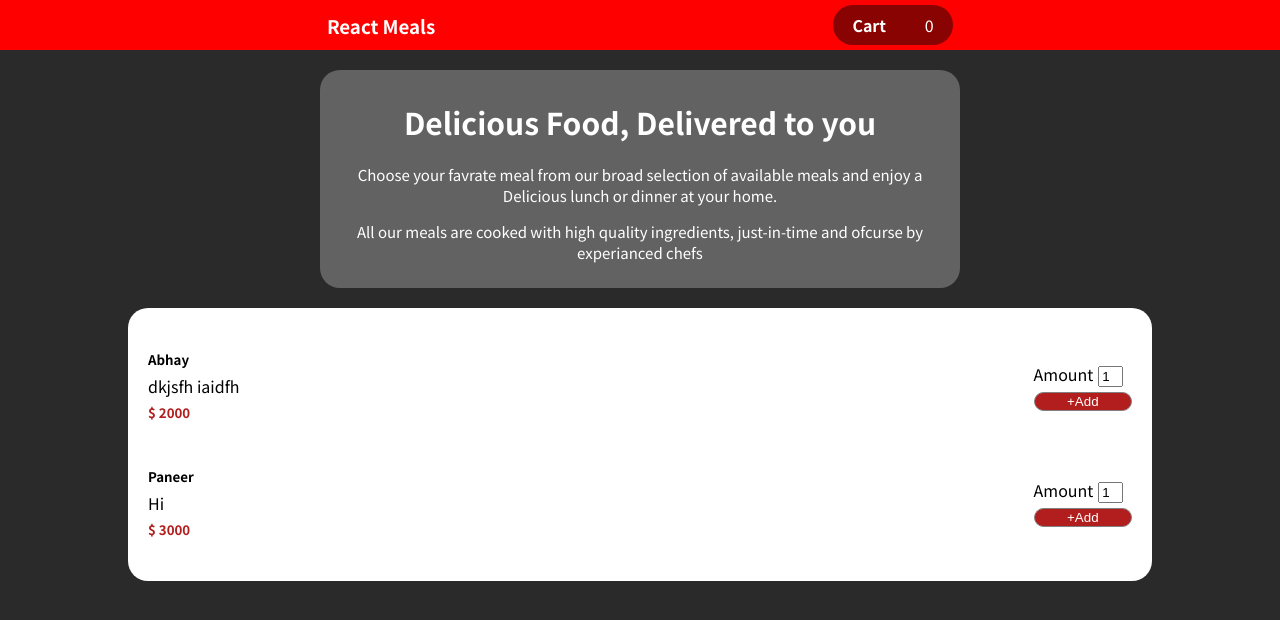
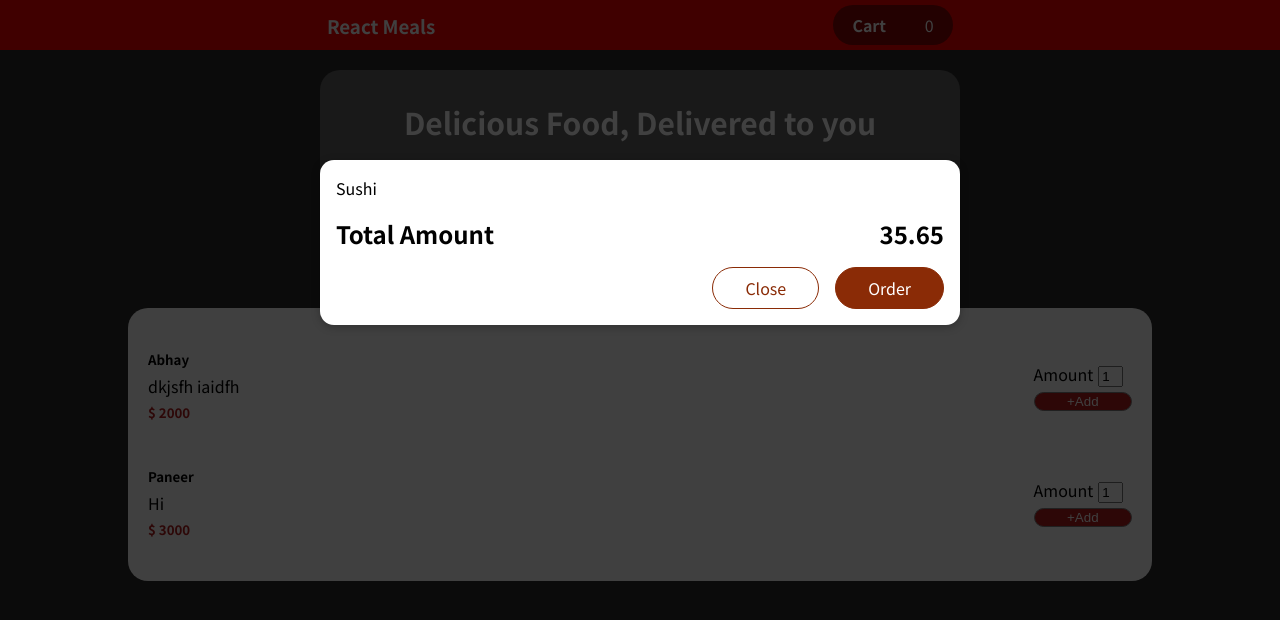
Before and after one commit to abhay-singhchauhan/react-meals-app, a React (Create React App) app: page / in a window 1280 px wide. Shown: the top 620 px of the page. Built offline with nearby package versions, Linux system fonts and the light colour scheme.

Commit message:
added the backdrop

```diff
--- a/public/index.html
+++ b/public/index.html
@@ -28,6 +28,7 @@
   </head>
   <body>
     <noscript>You need to enable JavaScript to run this app.</noscript>
+    <div id="overlays"></div>
     <div id="root"></div>
     <!--
       This HTML file is a template.
--- a/src/App.js
+++ b/src/App.js
@@ -3,10 +3,12 @@
 import Modal from "./components/Layout/Modal";
 import MealList from "./components/Meals/Meallist";
 import { Fragment } from "react";
+import Cart from "./components/Cart/Cart";
 
 function App() {
   return (
     <Fragment>
+      <Cart></Cart>
       <Header></Header>
       <Modal></Modal>
       <MealList></MealList>
--- /dev/null
+++ b/src/components/Cart/Cart.js
@@ -0,0 +1,28 @@
+import Modal from "../UI/modal";
+import classes from "./CartItem.module.css";
+
+const Cart = (props) => {
+  const cartItems = (
+    <ul className={classes["cart-items"]}>
+      {[{ id: "c1", name: "Sushi", amount: 2, price: 12.99 }].map((item) => (
+        <li>{item.name}</li>
+      ))}
+    </ul>
+  );
+
+  return (
+    <Modal>
+      {cartItems}
+      <div className={classes.total}>
+        <span>Total Amount</span>
+        <span>35.65</span>
+      </div>
+      <div className={classes.actions}>
+        <button className={classes["button--alt"]}>Close</button>
+        <button className={classes.button}>Order</button>
+      </div>
+    </Modal>
+  );
+};
+
+export default Cart;
--- /dev/null
+++ b/src/components/Cart/CartItem.module.css
@@ -0,0 +1,46 @@
+.cart-items {
+  list-style: none;
+  margin: 0;
+  padding: 0;
+  max-height: 20rem;
+  overflow: auto;
+}
+
+.total {
+  display: flex;
+  justify-content: space-between;
+  align-items: center;
+  font-weight: bold;
+  font-size: 1.5rem;
+  margin: 1rem 0;
+}
+
+.actions {
+  text-align: right;
+}
+
+.actions button {
+  font: inherit;
+  cursor: pointer;
+  background-color: transparent;
+  border: 1px solid #8a2b06;
+  padding: 0.5rem 2rem;
+  border-radius: 25px;
+  margin-left: 1rem;
+}
+
+.actions button:hover,
+.actions button:active {
+  background-color: #5a1a01;
+  border-color: #5a1a01;
+  color: white;
+}
+
+.actions .button--alt {
+  color: #8a2b06;
+}
+
+.actions .button {
+  background-color: #8a2b06;
+  color: white;
+}
--- /dev/null
+++ b/src/components/UI/Modal.module.css
@@ -0,0 +1,41 @@
+.backdrop {
+  position: fixed;
+  top: 0;
+  left: 0;
+  width: 100%;
+  height: 100vh;
+  z-index: 20;
+  background-color: rgba(0, 0, 0, 0.75);
+}
+
+.modal {
+  position: fixed;
+  top: 20vh;
+  left: 5%;
+  width: 90%;
+
+  background-color: white;
+  padding: 1rem;
+  border-radius: 14px;
+  box-shadow: 0 2px 8px rgba(0, 0, 0, 0.25);
+  z-index: 70;
+  animation: slide-down 300ms ease-out forwards;
+}
+
+@media (min-width: 768px) {
+  .modal {
+    width: 40rem;
+    left: calc(50% - 20rem);
+  }
+}
+
+@keyframes slide-down {
+  from {
+    opacity: 0;
+    transform: translateY(-3rem);
+  }
+  to {
+    opacity: 1;
+    transform: translateY(0);
+  }
+}
--- /dev/null
+++ b/src/components/UI/modal.js
@@ -0,0 +1,31 @@
+import { Fragment } from "react";
+import { createPortal } from "react-dom";
+import classes from "./Modal.module.css";
+
+const Backdrop = (props) => {
+  return <div className={classes.backdrop}></div>;
+};
+
+const ModalOverlay = (props) => {
+  return (
+    <div className={classes.modal}>
+      <div className={classes.content}>{props.children}</div>
+    </div>
+  );
+};
+
+const portalElement = document.getElementById("overlays");
+
+const Modal = (props) => {
+  return (
+    <Fragment>
+      {createPortal(<Backdrop></Backdrop>, portalElement)}
+      {createPortal(
+        <ModalOverlay>{props.children}</ModalOverlay>,
+        portalElement
+      )}
+    </Fragment>
+  );
+};
+
+export default Modal;
```
